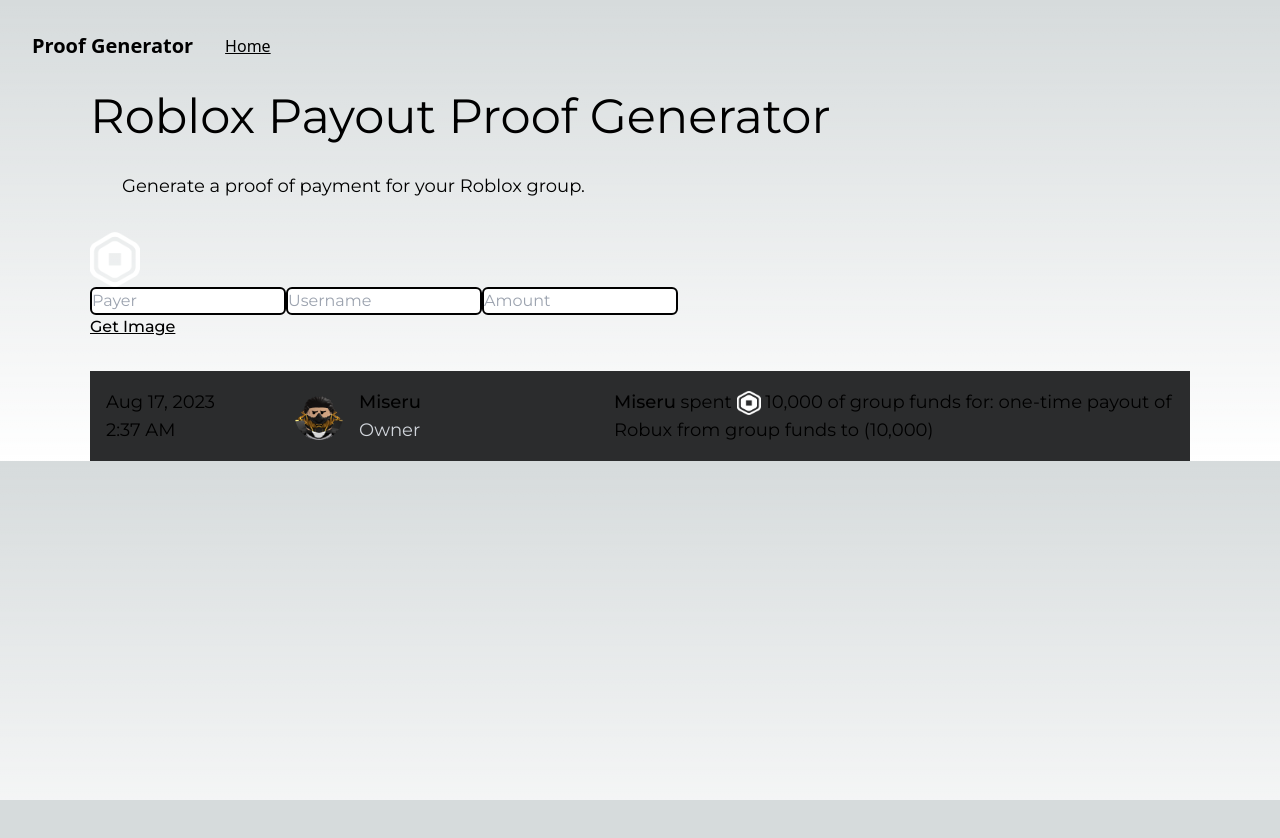
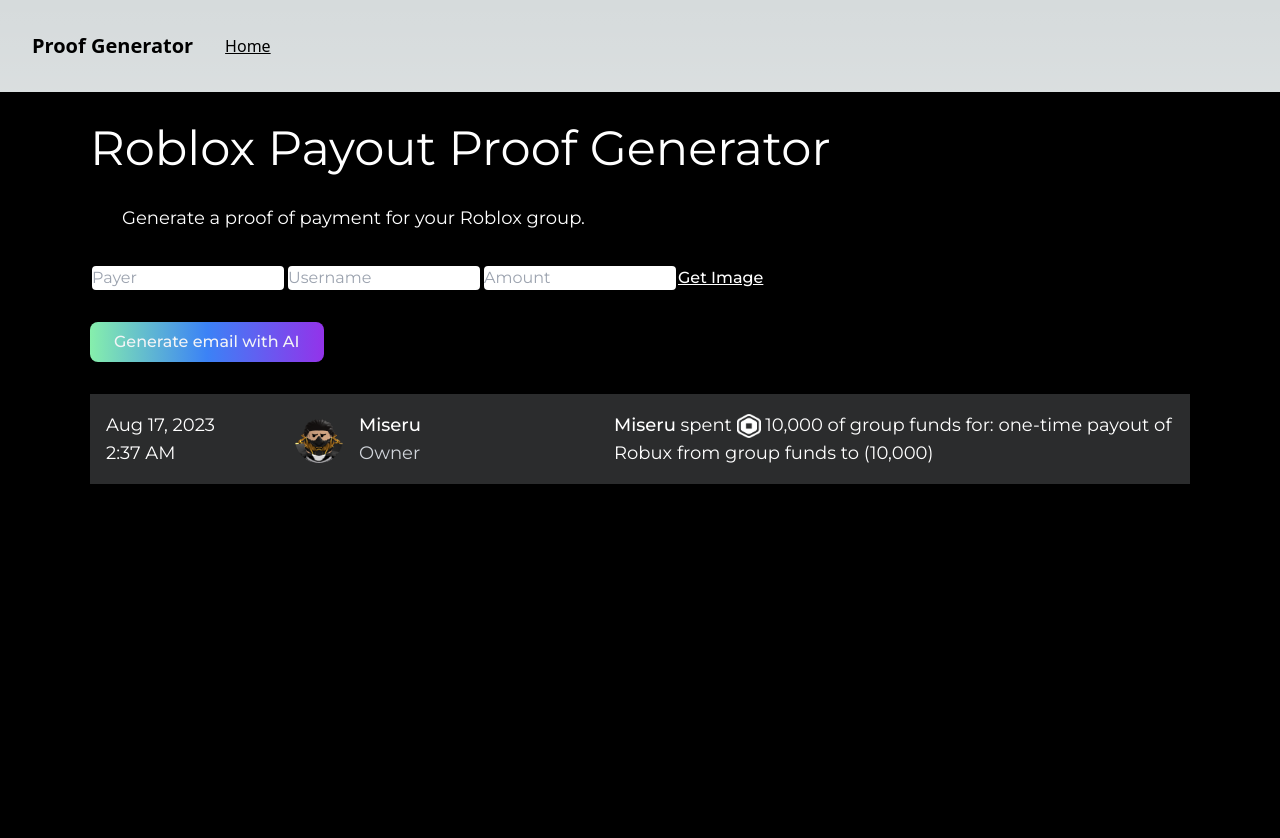
Before and after one commit to TreestanG/payout-proof, a Next.js app: page /roblox in a window 1280 px wide. Shown: the top 838 px of the page. Before the commit the page ends 800 px from the top, so only its background shows below. Built offline with nearby package versions, Linux system fonts and the light colour scheme.

Commit message:
clean up + AI

```diff
--- a/src/pages/roblox.js
+++ b/src/pages/roblox.js
@@ -28,7 +28,7 @@
     })
 
     const handleChange = (name, value) => {
-        if (name === "amount") value = parseInt(value).toLocaleString()
+        if (name === "amount" && value) value = parseInt(value).toLocaleString()
         if (name === "payer" && value.length > 20) value = value.slice(0, 20) + "..."
         if (name === "username" && value.split(",").length > 1) value = value.split(",")
 
@@ -37,8 +37,6 @@
             [name]: value
         })
     }
-
-    console.log(values.username)
 
     const getImage = async (name) => {
         const id = await getUserID(name)
@@ -54,13 +52,21 @@
         })
     }
 
+    const aiGenerated = () => {
+        fetch('/api/username').then(res => res.json()).then(data => {
+            setValues({
+                ...values,
+                username: data.username,
+            })
+        })
+    }
+
     return (
-        <main className={"flex items-center flex-col"}>
+        <main className={"flex items-center flex-col bg-black text-white h-screen pt-8"}>
             <div className={font.className}>
                 <h1 className="text-5xl">Roblox Payout Proof Generator</h1>
                 <p className="p-8 text-lg">Generate a proof of payment for your Roblox group.</p>
 
-                <Image src="/robux.png" width="50" height="50" alt="robux" />
 
                 <form>
                     <input onChange={event => {
@@ -73,19 +79,28 @@
                     <input onChange={event => {
                         handleChange("amount", event.target.value)
                     }} className="border-2 text-black border-black rounded-md" type="text" placeholder="Amount" />
+                    <button className="font-medium underline mb-8" onClick={() => getImage(values.payer)}>Get Image</button>
+
                 </form>
 
-                <button className="font-medium underline mb-8" onClick={() => getImage(values.payer)}>Get Image</button>
+                <button className="rounded-lg px-6 py-2 mb-8 font-medium text-gray-100 bg-gradient-to-r from-green-300 via-blue-500 to-purple-600" onClick={aiGenerated}>Generate email with AI</button>
+
+
                 {
                     (Array.isArray(values.username) && values.username.length > 0) ? values.username.map((name, i) => {
                         return (
                             <RobuxPayout key={i} values={{
                                 ...values,
                                 username: name,
-                            }} index={i}/>
+                            }} index={i} />
                         )
                     }) : <RobuxPayout values={values} />
                 }
+
+
+                <div>
+
+                </div>
             </div>
 
         </main>
```
